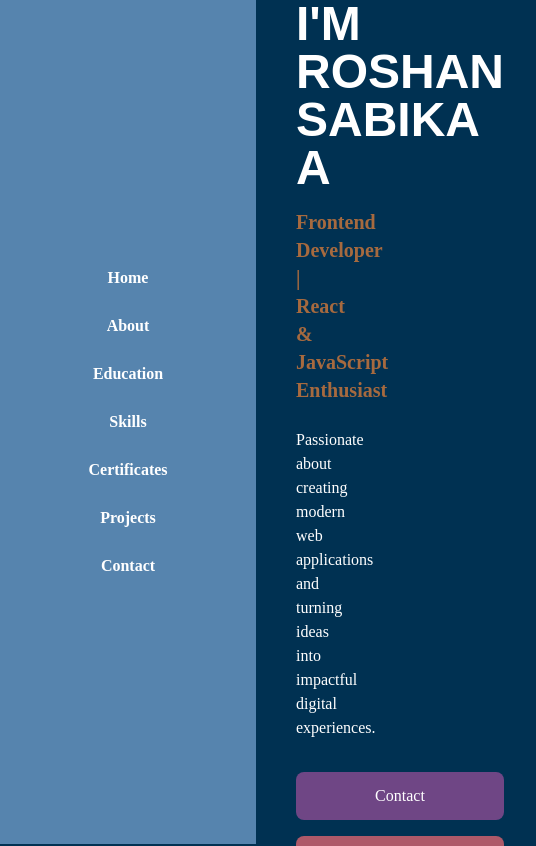
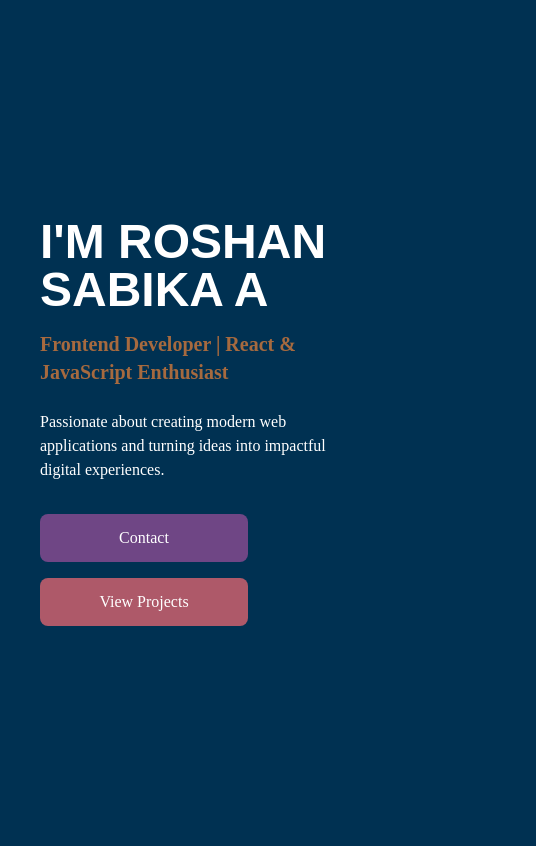
Before and after one commit to RoshanSabika2807/Portfolio-RoshanSabika, a React (Vite) app: page / in a window 390 px wide. Shown: the top 846 px of the page, 536 px wide, since content can reach past the window. Built offline with nearby package versions, Linux system fonts and the light colour scheme; a web font is replaced by a local one.

Commit message:
fit screen

```diff
--- a/src/App.jsx
+++ b/src/App.jsx
@@ -13,7 +13,7 @@
     <>
       {<Sidebar /> }
 
-      <main className="ml-64 px-10">
+      <main className="md:ml-64 px-10">
 
         <Home />
         <About />
--- a/src/components/Sidebar.jsx
+++ b/src/components/Sidebar.jsx
@@ -1,6 +1,6 @@
 function Sidebar() {
   return (
-    <aside className="fixed left-0 top-0 h-screen w-64 sm:w-28 bg-[#5684AE] text-white flex flex-col justify-center">
+    <aside className="hidden md-flex fixed left-0 top-0 h-screen w-64  bg-[#5684AE] text-white flex flex-col justify-center">
       <ul className="space-y-6 text-center font-semibold">
         <li><a href="#home">Home</a></li>
         <li><a href="#about">About</a></li>
```
